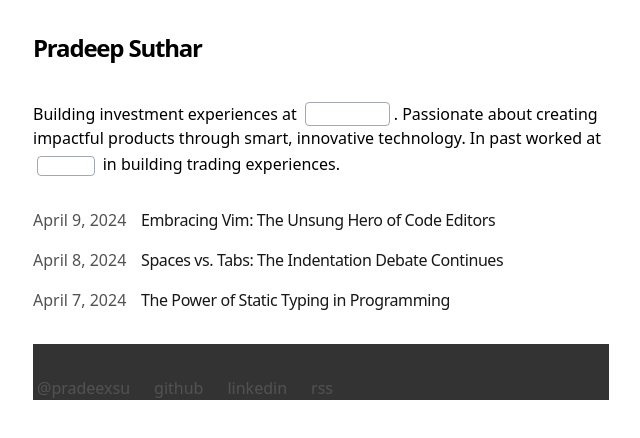
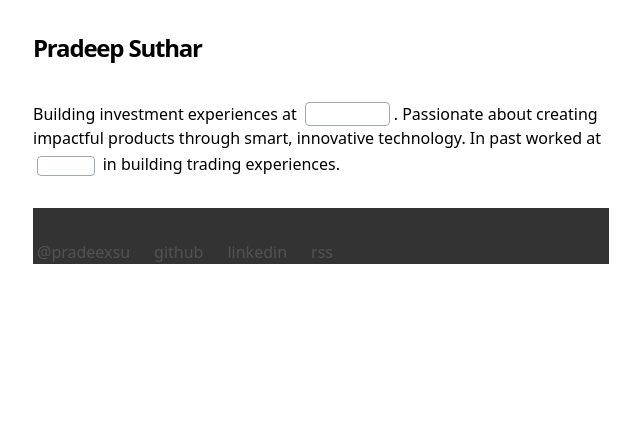
Before and after one commit to pradeexsu/pradee.dev, a Next.js app: page / in a window 1280 px wide. Shown: the top 438 px of the page, without its empty margins (319-959 px from the left). Built offline with nearby package versions, Linux system fonts and the light colour scheme.

Commit message:
refactor: comment out BlogPosts component in Page

```diff
--- a/app/page.tsx
+++ b/app/page.tsx
@@ -2,7 +2,6 @@ import './styles.scss';
 
 import { info } from '@/data/info';
 import Badge from './components/badge';
-import { BlogPosts } from './components/posts';
 
 export default function Page() {
   return (
@@ -17,7 +16,7 @@ export default function Page() {
         })}
       </p>
       <div className="my-8 animate-intro">
-        <BlogPosts />
+        {/* <BlogPosts /> */}
       </div>
     </section>
   );
```
